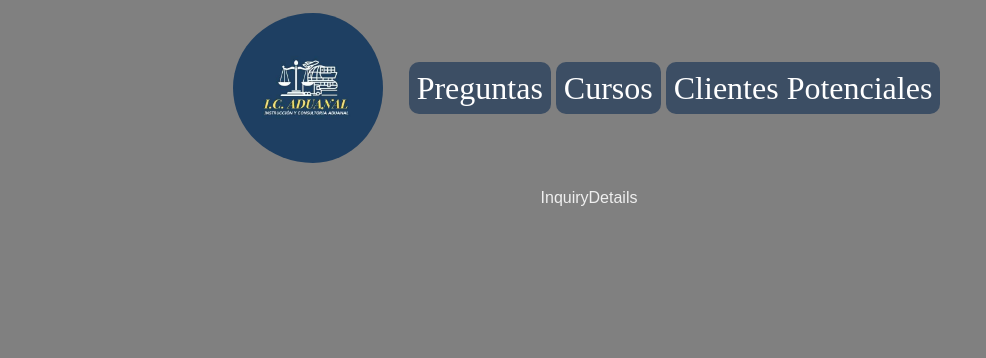
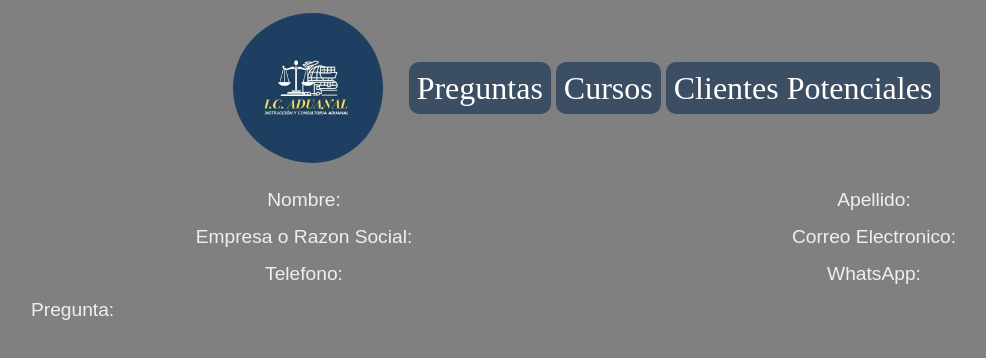
Before and after one commit to Darkk3n/CustomsConsultancy, a React (Vite) app in the folder CustomsConsultancy.Admin.Web/: page /inquiries/1 in a window 1280 px wide. Shown: the top 358 px of the page, without its empty margins (51-1037 px from the left). Built offline with nearby package versions, Linux system fonts and the light colour scheme; no server answers.

Commit message:
Added InquiryDetails elements

```diff
--- /dev/null
+++ b/CustomsConsultancy.Admin.Web/src/components/Inquiries/InquiryDetails.css
@@ -0,0 +1,8 @@
+.form-text {
+   font-size: 1.2rem;
+   margin-top: 0.1rem;
+}
+
+.form-myLabel {
+   font-size: 1.2rem;
+}
--- a/CustomsConsultancy.Admin.Web/src/components/Inquiries/InquiryDetails.tsx
+++ b/CustomsConsultancy.Admin.Web/src/components/Inquiries/InquiryDetails.tsx
@@ -1,21 +1,92 @@
 import { useEffect, useState } from "react";
+import { Col, Container, Form, InputGroup, Row } from "react-bootstrap";
 import { useParams } from "react-router-dom";
 import { InquiryModel } from '../../../../CustomsConsultancy.Web/src/Models/InquiryModel';
 import http from "../../api/agent";
+import './InquiryDetails.css';
 
 export const InquiryDetails = () => {
 	const { inquiryid } = useParams();
 	const inquiryIdParsed = Number(inquiryid);
-	const [inquiry, setInquiry] = useState<InquiryModel>();
+	const [inquiryDtl, setInquiryDtl] = useState<InquiryModel>();
 
 	useEffect(() => {
-
 		http.Inquiries.getById(inquiryIdParsed)
-			.then(i => setInquiry(i))
-
+			.then(i => setInquiryDtl(i))
 	}, [inquiryIdParsed])
 
 	return (
-		<div>InquiryDetails</div>
+		<Container>
+			<Row>
+				<Col md={6}>
+					<Form.Label className="form-myLabel">Nombre:</Form.Label>
+				</Col>
+				<Col md={6}>
+					<Form.Label className="form-myLabel">Apellido:</Form.Label>
+				</Col>
+			</Row>
+			<Row>
+				<Col md={6}>
+					<Form.Text className="form-text">
+						{inquiryDtl?.name}
+					</Form.Text>
+				</Col>
+				<Col md={6}>
+					<Form.Text>
+						{inquiryDtl?.lastName}
+					</Form.Text>
+				</Col>
+			</Row>
+			<Row>
+				<Col md={6}>
+					<Form.Label className="form-myLabel">Empresa o Razon Social:</Form.Label>
+				</Col>
+				<Col md={6}>
+					<Form.Label className="form-myLabel">Correo Electronico:</Form.Label>
+				</Col>
+			</Row>
+			<Row>
+				<Col md={6}>
+					<Form.Text className="form-text">
+						{inquiryDtl?.company}
+					</Form.Text>
+				</Col>
+				<Col md={6}>
+					<Form.Text className="form-text">
+						{inquiryDtl?.email}
+					</Form.Text>
+				</Col>
+			</Row>
+			<Row>
+				<Col md={6}>
+					<Form.Label className="form-myLabel">Telefono:</Form.Label>
+				</Col>
+				<Col md={6}>
+					<Form.Label className="form-myLabel">WhatsApp:</Form.Label>
+				</Col>
+			</Row>
+			<Row>
+				<Col md={6}>
+					<Form.Text>
+						{inquiryDtl?.phone}
+					</Form.Text>
+				</Col>
+				<Col md={6}>
+					<Form.Text className="form-text">
+						{inquiryDtl?.mobilePhone}
+					</Form.Text>
+				</Col>
+			</Row>
+			<Row>
+				<Col md={12}>
+					<InputGroup>
+						<Form.Label className="form-myLabel">Pregunta:</Form.Label>
+						<Form.Label style={{ paddingLeft: '10px' }} className="form-text">
+							{inquiryDtl?.inquiry}
+						</Form.Label>
+					</InputGroup>
+				</Col>
+			</Row>
+		</Container>
 	)
 }
```
